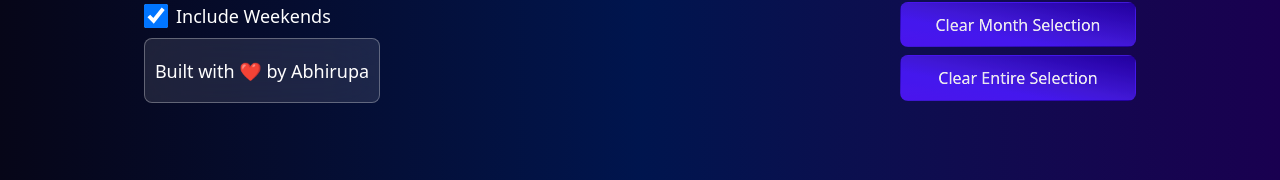
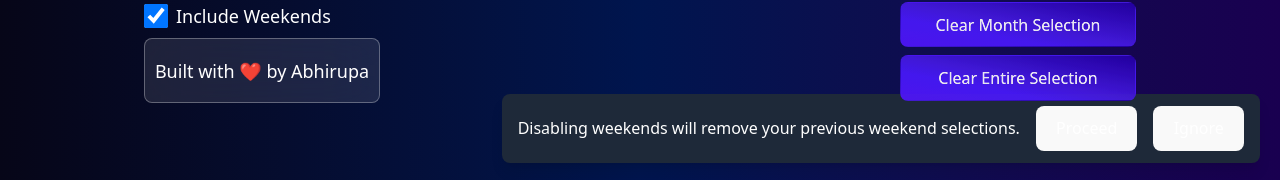
Before and after one commit to abhirupa-tech/corporate-attendance-calculator, a React (Vite) app: page / in a window 1280 px wide. Shown: the part 617-797 px from the top of the page. Built offline with nearby package versions, Linux system fonts and the light colour scheme.

Commit message:
Displaying the notification toast

```diff
--- a/src/components/datePicker.tsx
+++ b/src/components/datePicker.tsx
@@ -10,6 +10,7 @@ import {
 } from "../redux/slices/calendarSlice";
 import { updateAttendance } from "../redux/slices/userDataSlice";
 import { RootState } from "../redux/store";
+import { Notification } from "./notification";
 
 const DatePicker: React.FC = () => {
   const selectedDays = useSelector(
@@ -22,7 +23,7 @@ const DatePicker: React.FC = () => {
     (state: RootState) => state.userPreferences.isWeekendDisabled
   );
 
-
+  const [showNotification, setShowNotification] = React.useState(true);
 
   const today: RawDate = (() => {
     const now = new Date();
@@ -157,6 +158,16 @@ const DatePicker: React.FC = () => {
           </div>
         ))}
       </div>
+
+      {showNotification && (
+        <Notification
+          onProceed={() => {
+            setShowNotification(false);
+          }}
+          onIgnore={() => setShowNotification(false)}
+        />
+      )}
+
     </div>
   );
 };
```
